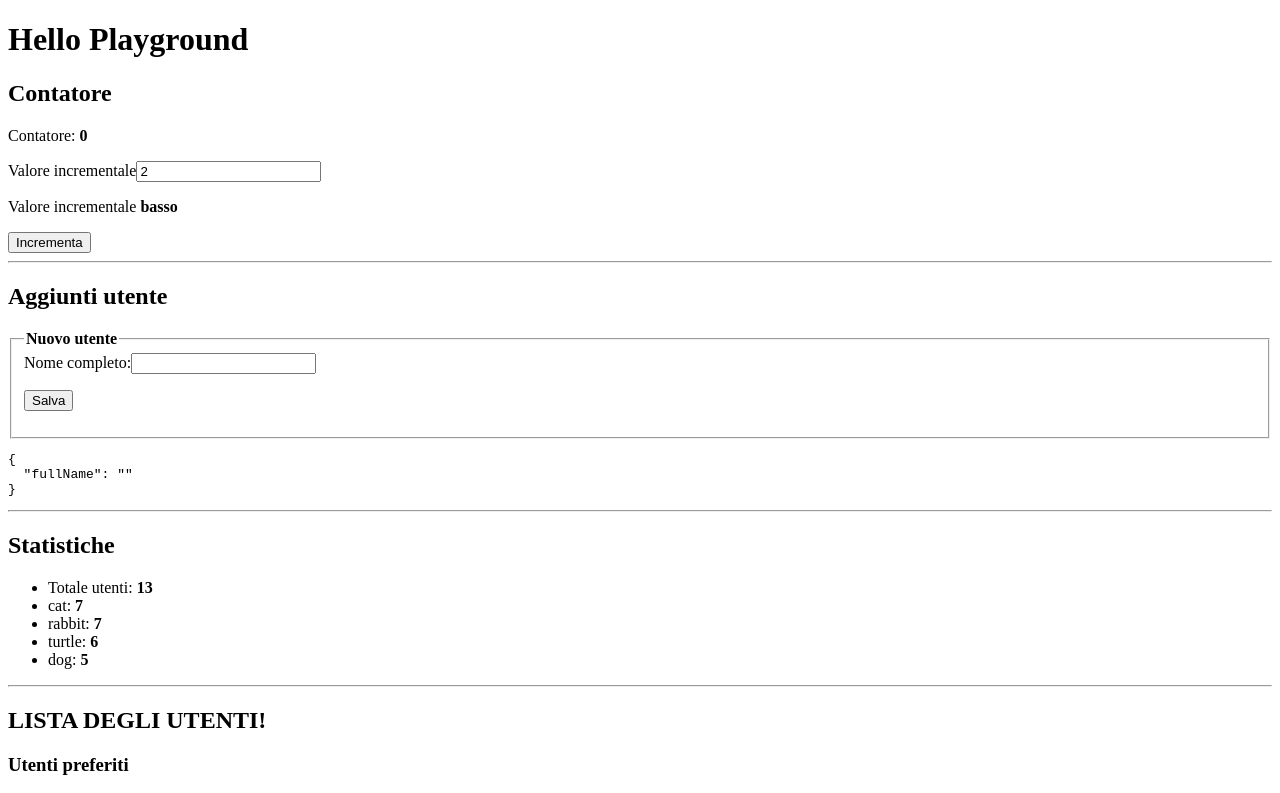
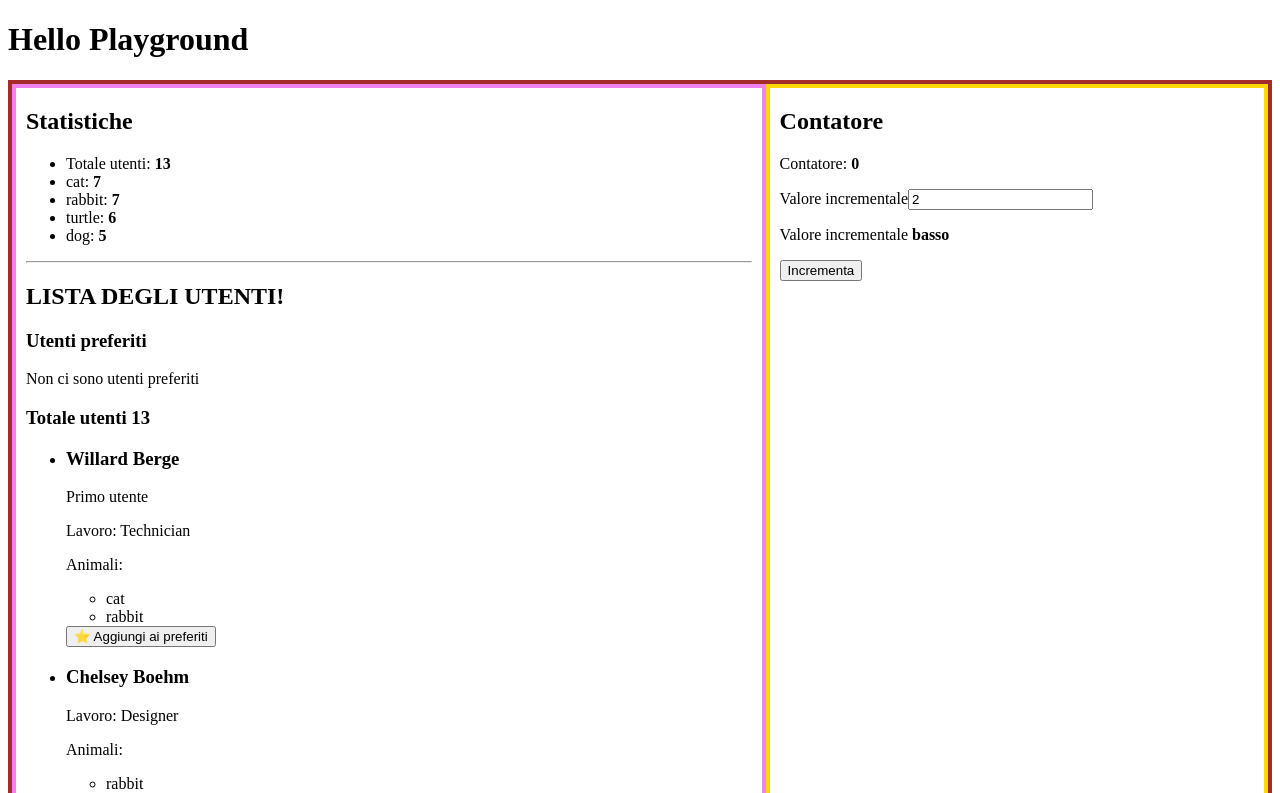
Before and after one commit to marcla/vue-3-playground, a Vue app in the folder playground/: page / in a window 1280 px wide. Shown: the top 793 px of the page. Built offline with nearby package versions, Linux system fonts and the light colour scheme.

Commit message:
feat: play with slot

```diff
--- a/playground/src/App.vue
+++ b/playground/src/App.vue
@@ -2,9 +2,10 @@
 import BaseCounter from './components/base-counter.vue'
 import BenderStatistics from './components/bender-statistics.vue'
 import UserCard from './components/user-card.vue'
+import BaseLayout from './components/base-layout.vue'
 
 export default {
-  components: { BaseCounter, BenderStatistics, UserCard },
+  components: { BaseCounter, BenderStatistics, UserCard, BaseLayout },
   data() {
     return {
       // Utenti
@@ -117,27 +118,12 @@ export default {
 <template>
   <h1>Hello Playground</h1>
 
+  <BaseLayout>
+    <template v-slot:sidebar>
       <BaseCounter />
+    </template>
 
-  <hr />
-
-  <h2>Aggiunti utente</h2>
-
-  <fieldset>
-    <legend><b>Nuovo utente</b></legend>
-
-    <label for="userFullName">Nome completo:</label>
-    <input @keyup.enter="handleAddNewUser" v-model="newUserModel.fullName" id="userFullName" type="text" />
-
-    <p>
-      <button @click="handleAddNewUser" type="button">Salva</button>
-    </p>
-  </fieldset>
-
-  <pre>{{ newUserModel }}</pre>
-
-  <hr />
-
+    <template v-slot:content>
       <BenderStatistics :userList="listOfUsers" />
 
       <hr />
@@ -156,10 +142,33 @@ export default {
 
       <ul v-if="listOfUsers.length > 0">
         <li v-for="(user, index) in listOfUsers" v-bind:key="`userlistitem-${user.id}`">
-      <UserCard @favourite="handleAddToFavouriteUser" :user="user" :index="index" :totalCount="listOfUsers.length" />
+          <UserCard @favourite="handleAddToFavouriteUser" :user="user" :index="index"
+            :totalCount="listOfUsers.length" />
         </li>
       </ul>
       <p v-else>Non ci sono utenti nella lista</p>
     </template>
 
+    <template v-slot:footer>
+
+      <h2>Aggiunti utente</h2>
+
+      <fieldset>
+        <legend><b>Nuovo utente</b></legend>
+
+        <label for="userFullName">Nome completo:</label>
+        <input @keyup.enter="handleAddNewUser" v-model="newUserModel.fullName" id="userFullName" type="text" />
+
+        <p>
+          <button @click="handleAddNewUser" type="button">Salva</button>
+        </p>
+      </fieldset>
+
+      <pre>{{ newUserModel }}</pre>
+
+    </template>
+
+  </BaseLayout>
+</template>
+
 <style scoped></style>
--- /dev/null
+++ b/playground/src/components/base-layout.vue
@@ -0,0 +1,54 @@
+<script>
+export default {
+  // props: {
+  //   text: {
+  //     type: String,
+  //     required: true,
+  //   }
+  // }
+}
+</script>
+
+<template>
+  <div class="grid">
+    <main class="main">
+      <article class="content">
+        <slot name="content"></slot>
+      </article>
+
+      <aside class="sidebar">
+        <slot name="sidebar"></slot>
+      </aside>
+    </main>
+
+    <footer class="footer">
+      <slot name="footer"></slot>
+    </footer>
+  </div>
+</template>
+
+<style>
+.grid {
+  border: 4px solid brown;
+}
+
+.main {
+  display: grid;
+  grid-template-columns: 1fr 40%;
+}
+
+.sidebar {
+  border: 4px solid gold;
+  padding: 0 10px;
+}
+
+.content {
+  border: 4px solid violet;
+  padding: 0 10px;
+}
+
+.footer {
+  border: 4px solid forestgreen;
+  padding: 0 10px;
+}
+</style>
--- a/playground/src/components/user-card.vue
+++ b/playground/src/components/user-card.vue
@@ -1,6 +1,4 @@
 <script>
-import { computed } from 'vue';
-
 export default {
   props: {
     user: {
```
Lines whose indentation alone changed are shown as unchanged.
